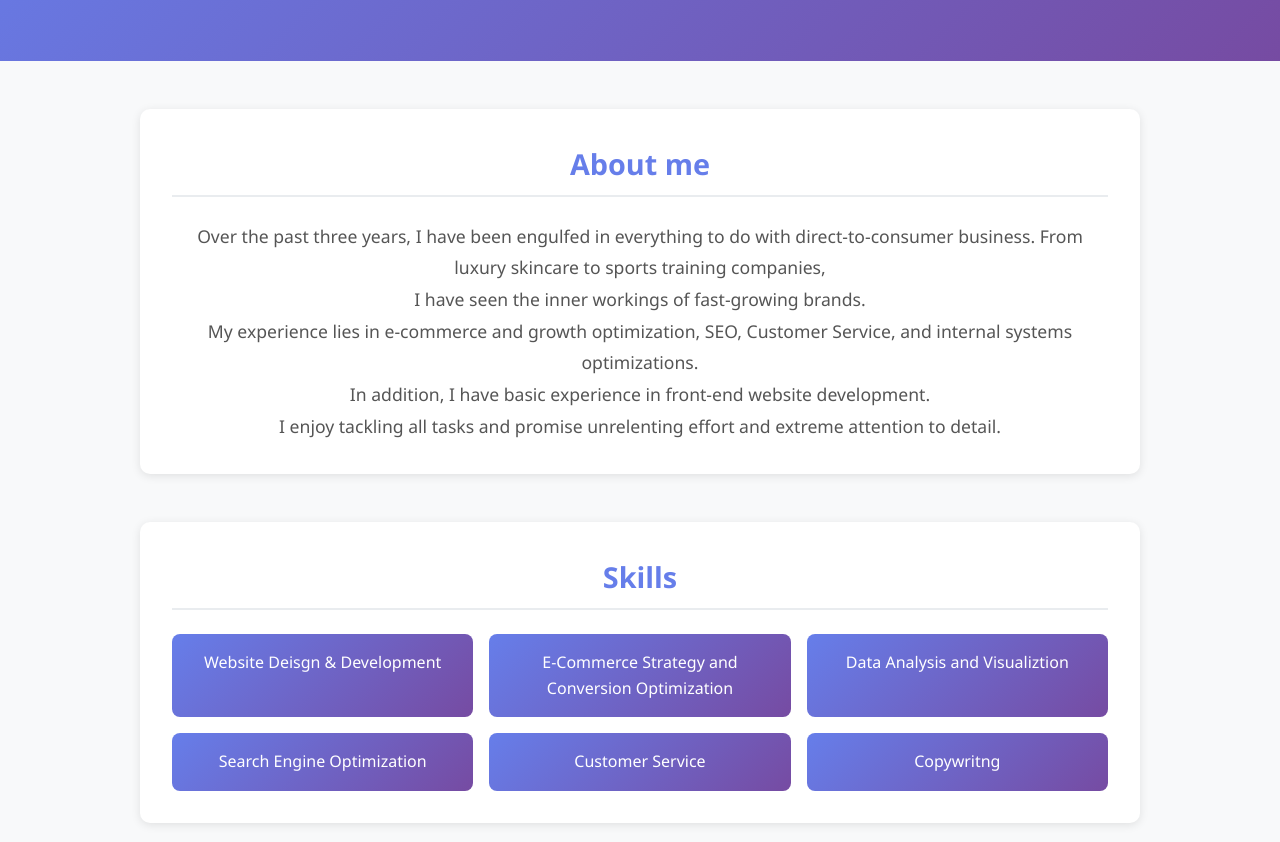
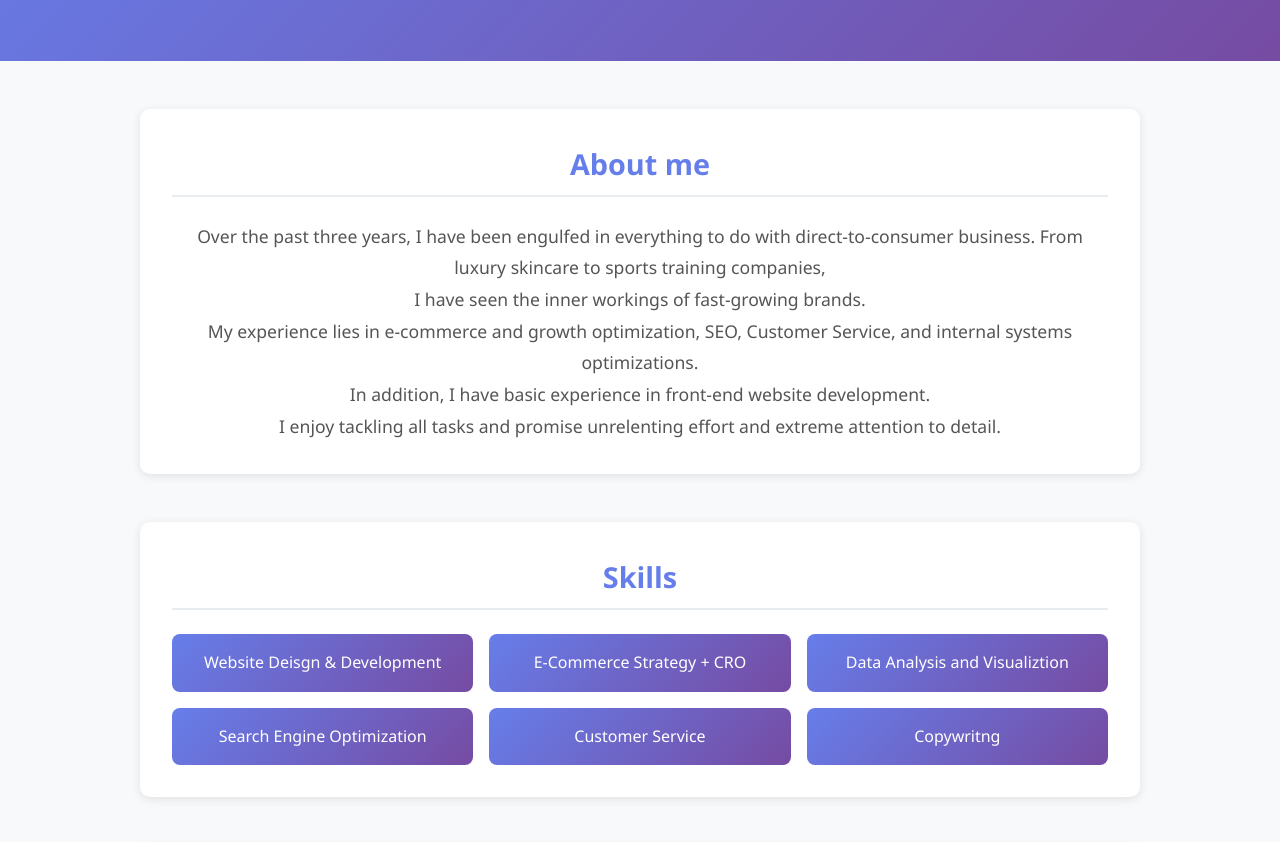
Before and after one commit to camcooper217/camcooper217.github.io, a plain HTML site: page index.html in a window 1280 px wide. Shown: the part 183-1025 px from the top of the page. Drawn offline with Linux system fonts and the light colour scheme.

Commit message:
Update index.html

```diff
--- a/index.html
+++ b/index.html
@@ -27,7 +27,7 @@
         <h3>Skills</h3>
         <ul>
             <li>Website Deisgn & Development</li>
-            <li>E-Commerce Strategy and Conversion Optimization</li>
+            <li>E-Commerce Strategy + CRO</li>
             <li>Data Analysis and Visualiztion</li>
             <li>Search Engine Optimization</li>
             <li>Customer Service</li>
```
